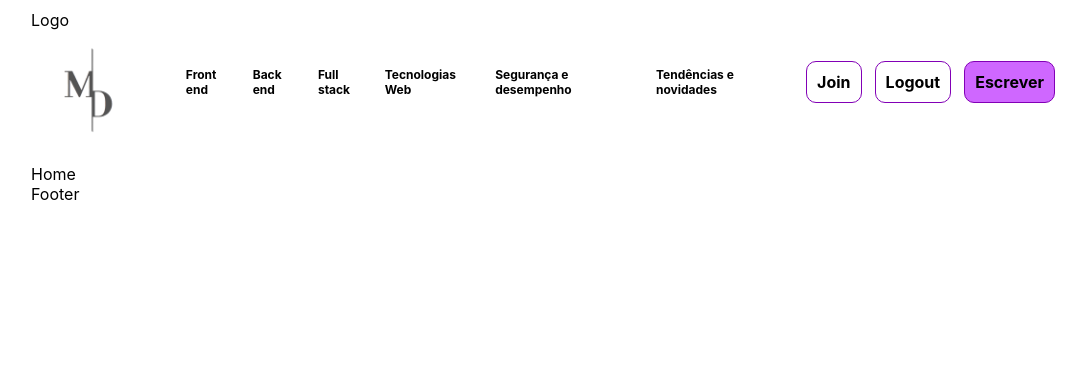
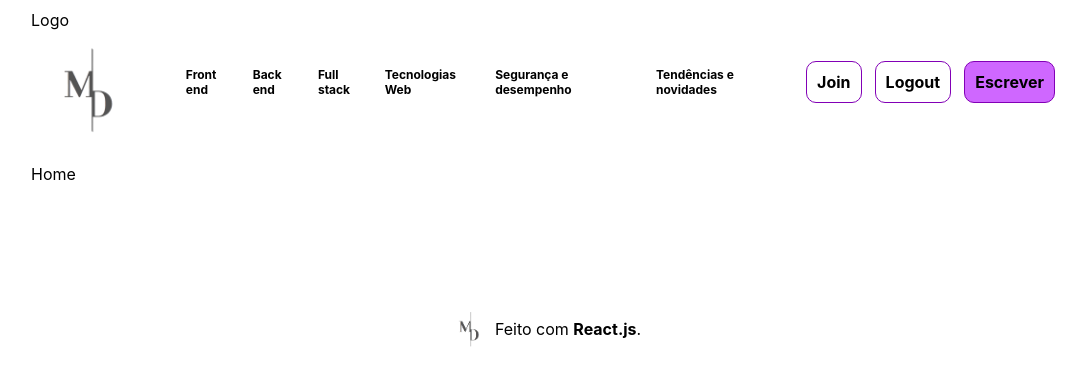
Before and after one commit to mikaelsouza-dev/react-fullstack-blog-app, a React (Vite) app in the folder client/: page / in a window 1280 px wide. Shown: the top 386 px of the page, without its empty margins (97-1183 px from the left). Built offline with nearby package versions, Linux system fonts and the light colour scheme.

Commit message:
footer styles added

```diff
--- a/client/src/components/Footer.tsx
+++ b/client/src/components/Footer.tsx
@@ -1,8 +1,12 @@
 import React from 'react'
+import Logo from '../img/logo.png';
 
 const Footer = () => {
   return (
-    <div>Footer</div>
+    <footer>
+      <img src={Logo} alt="" />
+      <span>Feito com <b>React.js</b>.</span>
+    </footer>
   )
 }
 
--- a/client/src/style.scss
+++ b/client/src/style.scss
@@ -127,5 +127,17 @@
         }
       }
     }
+
+  }
+  // FOOTER
+  footer {
+    margin-top: 100px;
+    padding: 20px;
+    display: flex;
+    align-items: center;
+    justify-content: center;
+    img {
+      height: 50px;
+    }
   }
 }
```
